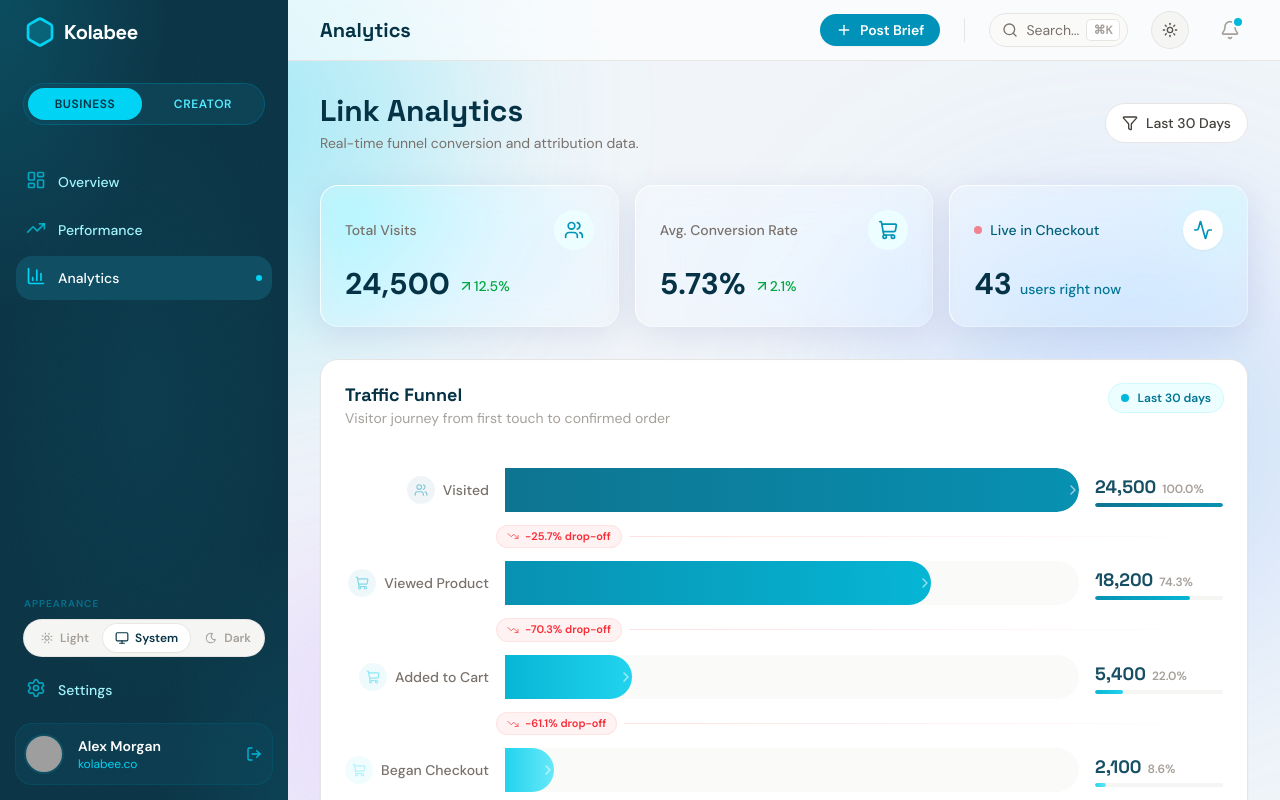
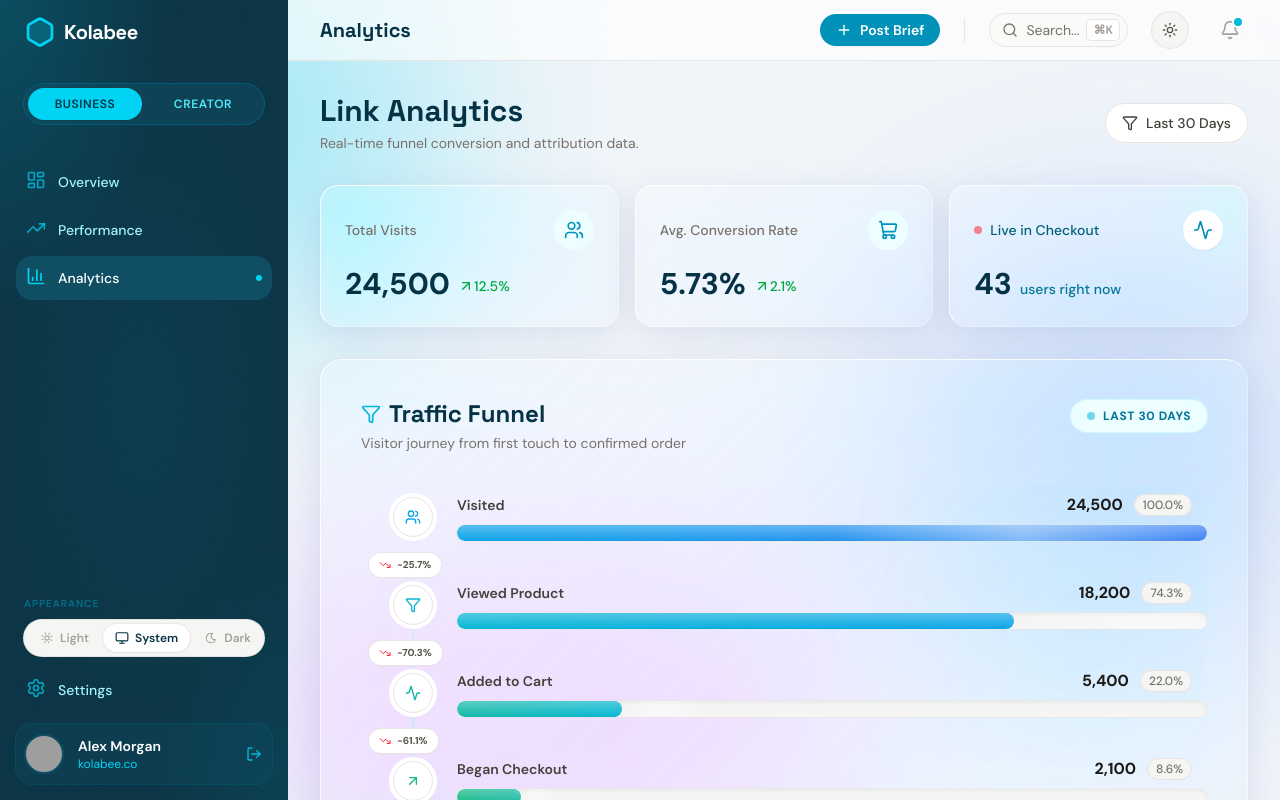
Before and after one commit to ah-nd-naf/Kolabee_Frontend, a Next.js app: page /dashboard/analytics in a window 1280 px wide. Built offline with nearby package versions, Linux system fonts and the light colour scheme; grey boxes are pictures that could not be loaded.

Commit message:
updated interactive funnel visualization and business performance dashboards

```diff
--- a/src/app/dashboard/analytics/page.tsx
+++ b/src/app/dashboard/analytics/page.tsx
@@ -33,12 +33,7 @@ const cardVariants = {
 };
 
 /* ──────────────────────────────────────────────────
-   Premium Custom Funnel Chart
-   - Animated horizontal gradient bars (width: 0→%)
-   - Drop-off % badge between each stage
-   - Count + stage % labels
-   - Hover: bar brightens + tooltip info
-   - Staggered entrance per row
+   Premium Custom Funnel Chart (Ultra Modern)
 ─────────────────────────────────────────────────── */
 
 interface FunnelStage {
@@ -47,23 +42,21 @@ interface FunnelStage {
   icon: React.ElementType;
 }
 
-// Bar gradient colours — dark cyan → bright cyan across stages
 const GRADIENTS = [
-  { from: "#0e7490", to: "#0891b2" }, // stage 1
-  { from: "#0891b2", to: "#06b6d4" }, // stage 2
-  { from: "#06b6d4", to: "#22d3ee" }, // stage 3
-  { from: "#22d3ee", to: "#67e8f9" }, // stage 4
-  { from: "#67e8f9", to: "#a5f3fc" }, // stage 5
+  { from: "#0ea5e9", to: "#3b82f6", shadow: "rgba(59, 130, 246, 0.4)" }, // Sky to Blue
+  { from: "#06b6d4", to: "#0ea5e9", shadow: "rgba(14, 165, 233, 0.4)" }, // Cyan to Sky
+  { from: "#14b8a6", to: "#06b6d4", shadow: "rgba(6, 182, 212, 0.4)" },  // Teal to Cyan
+  { from: "#10b981", to: "#14b8a6", shadow: "rgba(20, 184, 166, 0.4)" }, // Emerald to Teal
+  { from: "#34d399", to: "#10b981", shadow: "rgba(16, 185, 129, 0.4)" }, // Light Emerald to Emerald
 ];
 
-const stageIcons = [Users, ShoppingCart, ShoppingCart, ShoppingCart, Activity];
+const stageIcons = [Users, Filter, Activity, ArrowUpRight, ShoppingCart];
 
 function PremiumFunnelChart({ stages }: { stages: FunnelStage[] }) {
   const [hoveredIndex, setHoveredIndex] = useState<number | null>(null);
   const [isVisible, setIsVisible] = useState(false);
   const containerRef = useRef<HTMLDivElement>(null);
 
-  // Intersection Observer — animate bars when chart scrolls into view
   useEffect(() => {
     const observer = new IntersectionObserver(
       ([entry]) => { if (entry.isIntersecting) setIsVisible(true); },
@@ -76,7 +69,17 @@ function PremiumFunnelChart({ stages }: { stages: FunnelStage[] }) {
   const maxCount = stages[0].count;
 
   return (
-    <div ref={containerRef} className="flex flex-col gap-0">
+    <div ref={containerRef} className="relative mt-8">
+      {/* Background Decorative Elements */}
+      <div className="absolute inset-0 z-0 pointer-events-none overflow-hidden rounded-3xl">
+        <div className="absolute top-0 right-0 w-64 h-64 bg-cyan-400/5 blur-[80px] rounded-full" />
+        <div className="absolute bottom-0 left-0 w-48 h-48 bg-blue-500/5 blur-[80px] rounded-full" />
+      </div>
+
+      <div className="relative z-10 flex flex-col pl-2 sm:pl-8">
+        {/* Continuous Vertical Timeline Line */}
+        <div className="absolute left-[1.75rem] sm:left-[3.25rem] top-4 bottom-4 w-px bg-gradient-to-b from-transparent via-cyan-200 to-transparent dark:via-cyan-800" />
+
         {stages.map((stage, i) => {
           const pct = (stage.count / maxCount) * 100;
           const stagePercent = ((stage.count / stages[0].count) * 100).toFixed(1);
@@ -84,163 +87,144 @@ function PremiumFunnelChart({ stages }: { stages: FunnelStage[] }) {
             ? (((stages[i - 1].count - stage.count) / stages[i - 1].count) * 100).toFixed(1)
             : null;
           const isHovered = hoveredIndex === i;
-        const StageIcon = stageIcons[i];
+          const StageIcon = stages[i].icon || stageIcons[i] || Users;
 
           return (
-          <div key={stage.stage}>
-            {/* Drop-off row between stages */}
+            <div key={stage.stage} className="relative mb-6 last:mb-0">
+              {/* Drop-off Badge */}
               {dropOff && (
                 <motion.div
-                initial={{ opacity: 0, x: -10 }}
-                animate={isVisible ? { opacity: 1, x: 0 } : {}}
-                transition={{ duration: 0.4, delay: i * 0.09 + 0.15, ease: EASE }}
-                className="flex items-center gap-2 py-1.5 pl-[152px]"
+                  initial={{ opacity: 0, scale: 0.8 }}
+                  animate={isVisible ? { opacity: 1, scale: 1 } : {}}
+                  transition={{ duration: 0.4, delay: i * 0.1 + 0.1, ease: EASE }}
+                  className="absolute -top-5 left-[-1.5rem] sm:left-[-1.5rem] z-20 flex items-center"
                 >
-                <div className="flex items-center gap-1.5 rounded-full bg-red-50 px-2.5 py-0.5 ring-1 ring-red-100">
-                  <TrendingDown className="h-3 w-3 text-red-400" />
-                  <span className="text-[11px] font-semibold text-red-500">
-                    −{dropOff}% drop-off
+                  <div className="flex h-6 items-center gap-1.5 rounded-full bg-white dark:bg-stone-900 px-2.5 py-1 ring-1 ring-stone-200 dark:ring-stone-800 shadow-sm">
+                    <TrendingDown className="h-3 w-3 text-red-500" />
+                    <span className="text-[10px] font-bold text-stone-600 dark:text-stone-400">
+                      -{dropOff}%
                     </span>
                   </div>
-                <div className="h-px flex-1 bg-gradient-to-r from-red-100 to-transparent" />
                 </motion.div>
               )}
 
-            {/* Stage row */}
-            <motion.div
-              initial={{ opacity: 0, y: 12 }}
-              animate={isVisible ? { opacity: 1, y: 0 } : {}}
-              transition={{ duration: 0.55, delay: i * 0.09, ease: EASE }}
+              <div
+                className="relative z-10 flex items-center gap-4 sm:gap-6 group"
                 onMouseEnter={() => setHoveredIndex(i)}
                 onMouseLeave={() => setHoveredIndex(null)}
-              className="group relative flex items-center gap-4 py-2"
               >
-              {/* Stage label + icon */}
-              <div className="flex w-36 shrink-0 items-center gap-2 justify-end">
+                {/* Timeline Icon Node */}
                 <motion.div
-                  animate={isHovered ? { scale: 1.1, opacity: 1 } : { scale: 1, opacity: 0.5 }}
-                  transition={{ duration: 0.2, ease: EASE }}
-                  className="flex h-7 w-7 items-center justify-center rounded-lg"
-                  style={{ backgroundColor: `${GRADIENTS[i].from}22` }}
+                  initial={{ opacity: 0, scale: 0.5 }}
+                  animate={isVisible ? { opacity: 1, scale: 1 } : {}}
+                  transition={{ duration: 0.5, delay: i * 0.1, ease: EASE }}
+                  className="relative z-10 flex h-10 w-10 shrink-0 items-center justify-center rounded-full bg-white dark:bg-[#0a0f14] ring-4 ring-white dark:ring-[#0a0f14] shadow-sm border border-stone-100 dark:border-stone-800 cursor-default"
                 >
-                  <StageIcon className="h-3.5 w-3.5" style={{ color: GRADIENTS[i].to }} />
+                  {isHovered && (
+                    <motion.div
+                      layoutId="glow"
+                      className="absolute inset-0 rounded-full"
+                      style={{ background: GRADIENTS[i].from, filter: "blur(8px)", opacity: 0.6 }}
+                      transition={{ duration: 0.2 }}
+                    />
+                  )}
+                  <motion.div
+                    className="absolute inset-0 rounded-full z-0"
+                    initial={{ opacity: 0 }}
+                    animate={{ opacity: isHovered ? 1 : 0 }}
+                    style={{ background: `linear-gradient(135deg, ${GRADIENTS[i].from}, ${GRADIENTS[i].to})` }}
+                    transition={{ duration: 0.2 }}
+                  />
+                  <StageIcon className="h-4 w-4 relative z-10 transition-colors duration-200" style={{ color: isHovered ? '#fff' : GRADIENTS[i].from }} />
                 </motion.div>
-                <span className={`text-sm font-medium transition-colors duration-150 ${
-                  isHovered ? "text-cyan-900" : "text-stone-500"
-                }`}>
+
+                {/* Bar Area */}
+                <div className="flex flex-1 flex-col justify-center gap-2 py-2 cursor-default">
+                  <div className="flex items-center justify-between pr-2 sm:pr-4">
+                    <span className={`text-sm font-semibold transition-colors duration-200 ${isHovered ? "text-cyan-900 dark:text-cyan-100" : "text-stone-700 dark:text-stone-300"}`}>
                       {stage.stage}
                     </span>
+                    <div className="flex gap-2 sm:gap-3 items-center">
+                      <span className={`text-sm sm:text-base font-bold transition-colors duration-200 ${isHovered ? "text-cyan-950 dark:text-white" : "text-stone-900 dark:text-stone-100"}`}>
+                        {stage.count.toLocaleString()}
+                      </span>
+                      <span className="text-xs font-medium text-stone-500 dark:text-stone-400 bg-stone-100 dark:bg-stone-800/50 px-2 py-0.5 rounded-full ring-1 ring-stone-200 dark:ring-stone-700">
+                        {stagePercent}%
+                      </span>
+                    </div>
                   </div>
 
-              {/* Animated bar */}
-              <div className="relative flex-1 h-11 rounded-r-full overflow-hidden bg-stone-50">
-                {/* Track glow on hover */}
+                  {/* The Bar itself */}
+                  <div className="relative h-3 sm:h-4 w-full rounded-full bg-stone-100 dark:bg-stone-800/50 overflow-hidden shadow-inner ring-1 ring-stone-200/50 dark:ring-stone-800/50">
                     <motion.div
-                  className="absolute inset-0 rounded-r-full"
-                  animate={isHovered ? { opacity: 1 } : { opacity: 0 }}
-                  transition={{ duration: 0.2 }}
-                  style={{
-                    background: `linear-gradient(90deg, ${GRADIENTS[i].from}15, ${GRADIENTS[i].to}08)`,
-                  }}
-                />
-
-                {/* The bar itself */}
-                <motion.div
-                  className="absolute inset-y-0 left-0 flex items-center rounded-r-full overflow-hidden"
+                      className="absolute inset-y-0 left-0 rounded-full"
                       initial={{ width: "0%" }}
                       animate={isVisible ? { width: `${pct}%` } : { width: "0%" }}
-                  transition={{ duration: 1.1, delay: i * 0.1 + 0.2, ease: EASE }}
+                      transition={{ duration: 1.2, delay: i * 0.1 + 0.2, ease: EASE }}
                       style={{
                         background: `linear-gradient(90deg, ${GRADIENTS[i].from}, ${GRADIENTS[i].to})`,
+                        boxShadow: isHovered ? `0 0 12px ${GRADIENTS[i].shadow}` : 'none',
                       }}
                     >
-                  {/* Shimmer sweep */}
+                      {/* Inner highlight for 3D glassy feel */}
+                      <div className="absolute inset-0 rounded-full bg-gradient-to-b from-white/30 to-transparent pointer-events-none" />
+
+                      {/* Animated shimmer sweep */}
                       <motion.div
                         className="absolute inset-0"
                         animate={isVisible ? { x: ["−100%", "200%"] } : {}}
                         transition={{
-                      duration: 1.6,
-                      delay: i * 0.1 + 0.5,
-                      ease: "easeOut",
-                      repeat: 0,
+                          duration: 2.5,
+                          delay: i * 0.1 + 0.6,
+                          ease: "easeInOut",
+                          repeat: Infinity,
+                          repeatDelay: Math.random() * 2 + 1
                         }}
                         style={{
-                      background:
-                        "linear-gradient(90deg, transparent 0%, rgba(255,255,255,0.22) 50%, transparent 100%)",
-                      width: "60%",
+                          background: "linear-gradient(90deg, transparent 0%, rgba(255,255,255,0.4) 50%, transparent 100%)",
+                          width: "50%",
                         }}
                       />
                     </motion.div>
-
-                {/* ChevronRight connector at bar end */}
-                <motion.div
-                  className="absolute inset-y-0 flex items-center"
-                  initial={{ left: "0%", opacity: 0 }}
-                  animate={isVisible ? { left: `calc(${pct}% - 14px)`, opacity: 0.6 } : {}}
-                  transition={{ duration: 1.1, delay: i * 0.1 + 0.2, ease: EASE }}
-                >
-                  <ChevronRight className="h-4 w-4 text-white" />
-                </motion.div>
                   </div>
-
-              {/* Count + % label */}
-              <motion.div
-                animate={isHovered ? { scale: 1.04 } : { scale: 1 }}
-                transition={{ duration: 0.18, ease: EASE }}
-                className="w-32 shrink-0"
-              >
-                <div className="flex items-baseline gap-1.5">
-                  <span
-                    className="font-heading text-lg font-bold transition-colors duration-150"
-                    style={{ color: isHovered ? GRADIENTS[i].from : "#164e63" }}
-                  >
-                    {stage.count.toLocaleString()}
-                  </span>
-                  <span className={`text-xs font-semibold transition-colors duration-150 ${
-                    isHovered ? "text-stone-500" : "text-stone-400"
-                  }`}>
-                    {stagePercent}%
-                  </span>
                 </div>
-                <div className="mt-0.5 h-1 w-full rounded-full bg-stone-100 overflow-hidden">
-                  <motion.div
-                    className="h-full rounded-full"
-                    initial={{ width: "0%" }}
-                    animate={isVisible ? { width: `${pct}%` } : {}}
-                    transition={{ duration: 1.1, delay: i * 0.1 + 0.3, ease: EASE }}
-                    style={{ background: `linear-gradient(90deg, ${GRADIENTS[i].from}, ${GRADIENTS[i].to})` }}
-                  />
               </div>
-              </motion.div>
-            </motion.div>
             </div>
           );
         })}
+      </div>
 
-      {/* Bottom summary row */}
+      {/* Modern Summary Row */}
       <motion.div
-        initial={{ opacity: 0, y: 10 }}
+        initial={{ opacity: 0, y: 15 }}
         animate={isVisible ? { opacity: 1, y: 0 } : {}}
-        transition={{ duration: 0.5, delay: stages.length * 0.09 + 0.3, ease: EASE }}
-        className="mt-6 flex items-center justify-between rounded-2xl bg-gradient-to-r from-cyan-950 to-cyan-900 px-6 py-4"
+        transition={{ duration: 0.6, delay: stages.length * 0.1 + 0.3, ease: EASE }}
+        className="mt-10 overflow-hidden rounded-3xl premium-glass p-6 sm:px-8 sm:py-6 flex flex-col sm:flex-row items-center justify-between gap-6 relative"
       >
-        <div className="flex flex-col">
-          <span className="text-xs font-semibold uppercase tracking-widest text-cyan-400">
+        <div className="absolute inset-0 bg-gradient-to-r from-cyan-400 via-blue-500 to-teal-400 opacity-5 blur-xl pointer-events-none" />
+        <div className="relative flex flex-col items-center sm:items-start gap-1 w-full sm:w-auto">
+          <span className="text-xs font-bold uppercase tracking-widest text-stone-500 dark:text-stone-400 flex items-center gap-2">
+            <Activity className="h-4 w-4 text-cyan-500" />
             Overall Conversion
           </span>
-          <span className="font-heading text-2xl font-bold text-white">
+          <div className="flex items-baseline gap-2">
+            <span className="font-heading text-4xl font-extrabold bg-gradient-to-br from-cyan-600 to-blue-600 dark:from-cyan-400 dark:to-blue-400 bg-clip-text text-transparent">
               {((stages[stages.length - 1].count / stages[0].count) * 100).toFixed(2)}%
             </span>
           </div>
-        <div className="flex gap-6">
+        </div>
+
+        <div className="relative flex gap-4 sm:gap-8 w-full sm:w-auto justify-between sm:justify-end">
           {[
             { label: "Total In", val: stages[0].count.toLocaleString() },
-            { label: "Converted", val: stages[stages.length - 1].count.toLocaleString() },
+            { label: "Converted", val: stages[stages.length - 1].count.toLocaleString(), highlight: true },
             { label: "Lost", val: (stages[0].count - stages[stages.length - 1].count).toLocaleString() },
-          ].map(({ label, val }) => (
-            <div key={label} className="flex flex-col items-end">
-              <span className="text-[10px] uppercase tracking-widest text-cyan-500">{label}</span>
-              <span className="font-heading text-base font-bold text-white">{val}</span>
+          ].map(({ label, val, highlight }) => (
+            <div key={label} className="flex flex-col items-center sm:items-end">
+              <span className="text-[10px] font-bold uppercase tracking-widest text-stone-400 dark:text-stone-500 mb-1">{label}</span>
+              <span className={`font-heading text-lg sm:text-xl font-bold ${highlight ? 'text-cyan-600 dark:text-cyan-400' : 'text-stone-800 dark:text-stone-200'}`}>
+                {val}
+              </span>
             </div>
           ))}
         </div>
@@ -278,7 +262,7 @@ export default function AnalyticsPage() {
   const funnelStages: FunnelStage[] = mockFunnelData.chartData.map((d, i) => ({
     stage: d.stage,
     count: d.count,
-    icon: stageIcons[i],
+    icon: stageIcons[i % stageIcons.length],
   }));
 
   return (
@@ -433,19 +417,26 @@ export default function AnalyticsPage() {
           initial={{ opacity: 0, y: 20 }}
           animate={{ opacity: 1, y: 0 }}
           transition={{ duration: 0.6, delay: 0.25, ease: EASE }}
-          className="rounded-2xl border border-stone-200 bg-white p-6 shadow-sm"
+          className="rounded-3xl premium-glass p-6 sm:p-10 shadow-lg"
         >
           {/* Chart header */}
-          <div className="mb-8 flex items-start justify-between">
+          <div className="mb-6 flex flex-col sm:flex-row sm:items-start justify-between gap-4">
             <div>
-              <h3 className="font-heading text-lg font-semibold text-cyan-950">Traffic Funnel</h3>
-              <p className="mt-0.5 text-sm text-stone-400">
+              <h3 className="font-heading text-2xl font-bold text-cyan-950 dark:text-white flex items-center gap-2">
+                <Filter className="h-5 w-5 text-cyan-500" />
+                Traffic Funnel
+              </h3>
+              <p className="mt-1 text-sm text-stone-500 dark:text-stone-400">
                 Visitor journey from first touch to confirmed order
               </p>
             </div>
-            <div className="flex items-center gap-2 rounded-full bg-cyan-50 px-3 py-1.5 ring-1 ring-cyan-100">
-              <span className="h-2 w-2 rounded-full bg-cyan-500" />
-              <span className="text-xs font-semibold text-cyan-700">Last 30 days</span>
+            <div className="flex items-center gap-2 rounded-full bg-cyan-50 dark:bg-cyan-950/50 px-4 py-2 ring-1 ring-cyan-100 dark:ring-cyan-900/50">
+              <motion.span
+                animate={{ opacity: [1, 0.4, 1] }}
+                transition={{ repeat: Infinity, duration: 2 }}
+                className="h-2 w-2 rounded-full bg-cyan-500"
+              />
+              <span className="text-xs font-bold uppercase tracking-wider text-cyan-700 dark:text-cyan-400">Last 30 Days</span>
             </div>
           </div>
 
@@ -459,15 +450,20 @@ export default function AnalyticsPage() {
           initial={{ opacity: 0, y: 20 }}
           animate={{ opacity: 1, y: 0 }}
           transition={{ duration: 0.5, delay: 0.2, ease: EASE }}
-          className="rounded-2xl border border-stone-200 bg-white p-6 shadow-sm"
+          className="rounded-3xl premium-glass p-6 sm:p-10"
         >
-          <div className="h-5 w-40 rounded-full skeleton-shimmer mb-8" />
-          <div className="flex flex-col gap-5">
+          <div className="h-6 w-48 rounded-full skeleton-shimmer mb-8" />
+          <div className="flex flex-col gap-6">
             {[80, 65, 42, 26, 18].map((w, i) => (
               <div key={i} className="flex items-center gap-4">
-                <div className="w-36 h-3 rounded-full skeleton-shimmer" />
-                <div className="h-11 rounded-r-full skeleton-shimmer flex-1" style={{ maxWidth: `${w}%` }} />
-                <div className="w-20 h-4 rounded-full skeleton-shimmer" />
+                <div className="w-10 h-10 rounded-full skeleton-shimmer shrink-0" />
+                <div className="flex-1 flex flex-col gap-2">
+                   <div className="flex justify-between">
+                     <div className="w-24 h-4 rounded-full skeleton-shimmer" />
+                     <div className="w-16 h-4 rounded-full skeleton-shimmer" />
+                   </div>
+                   <div className="h-4 rounded-full skeleton-shimmer w-full" style={{ maxWidth: `${w}%` }} />
+                </div>
               </div>
             ))}
           </div>
```
Also changed, not shown: src/app/dashboard/business/performance/page.tsx (+25 -25 lines). Lines whose indentation alone changed are shown as unchanged.
